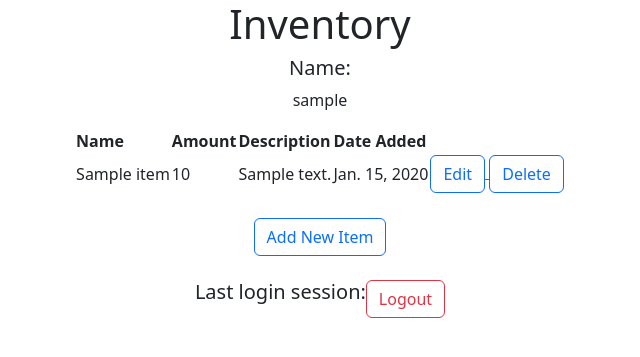
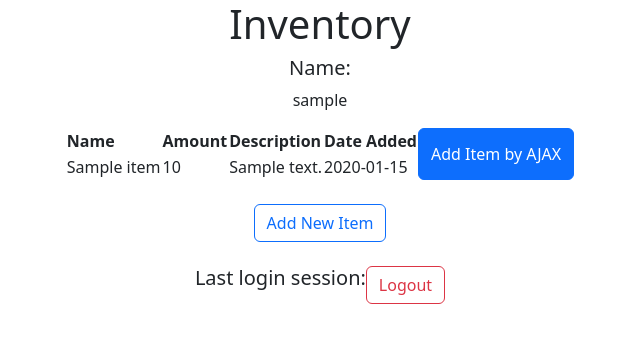
Before and after one commit to EzarY7/PBD_Assignment1, a Django app: page / in a window 1280 px wide. Shown: the top 357 px of the page, without its empty margins (320-960 px from the left). Run offline with Django 4.2, Linux system fonts and the light colour scheme; a user stored in the database is signed in; tables that the repository leaves empty hold one stand-in row (values such as "Sample post").

Commit message:
Finished code for assignment 6

```diff
--- a/main/templates/main.html
+++ b/main/templates/main.html
@@ -6,37 +6,39 @@
     <h5 class= "text-center">Name:</h5>
     <p class= "text-center"> {{name}}</p>
     <div class="d-flex justify-content-center">
-    <table>
-        <tr>
-            <th>Name</th>
-            <th>Amount</th>
-            <th>Description</th>
-            <th>Date Added</th>
-        </tr>
-
-        {% comment %} Below is how to show the product data {% endcomment %}
-
-        {% for item in items %}
-            <tr>
-                <td>{{item.name}}</td>
-                <td>{{item.amount}}</td>
-                <td>{{item.description}}</td>
-                <td>{{item.date_added}}</td>
-                <td>
-                    <a href="{% url 'main:edit_item' item.pk %}">
-                        <button class = "btn btn-outline-primary"->
-                            Edit
-                        </button>
-                    </a>
-                    <a href="{% url 'main:delete_item' item.pk %}">
-                        <button class = "btn btn-outline-primary">
-                            Delete
-                        </button>
-                    </a>
-                </td>
-            </tr>
-        {% endfor %}
-    </table>
+    <table id="item_table"></table>
+    <div class="modal fade" id="exampleModal" tabindex="-1" aria-labelledby="exampleModalLabel" aria-hidden="true">
+        <div class="modal-dialog">
+            <div class="modal-content">
+                <div class="modal-header">
+                    <h1 class="modal-title fs-5" id="exampleModalLabel">Add New Item</h1>
+                    <button type="button" class="btn-close" data-bs-dismiss="modal" aria-label="Close"></button>
+                </div>
+                <div class="modal-body">
+                    <form id="form" onsubmit="return false;">
+                        {% csrf_token %}
+                        <div class="mb-3">
+                            <label for="name" class="col-form-label">Name:</label>
+                            <input type="text" class="form-control" id="name" name="name"></input>
+                        </div>
+                        <div class="mb-3">
+                            <label for="amount" class="col-form-label">amount:</label>
+                            <input type="number" class="form-control" id="amount" name="amount"></input>
+                        </div>
+                        <div class="mb-3">
+                            <label for="description" class="col-form-label">Description:</label>
+                            <textarea class="form-control" id="description" name="description"></textarea>
+                        </div>
+                    </form>
+                </div>
+                <div class="modal-footer">
+                    <button type="button" class="btn btn-secondary" data-bs-dismiss="modal">Close</button>
+                    <button type="button" class="btn btn-primary" id="button_add" data-bs-dismiss="modal">Add Item</button>
+                </div>
+            </div>
+        </div>
+    </div>
+    <button type="button" class="btn btn-primary" data-bs-toggle="modal" data-bs-target="#exampleModal">Add Item by AJAX</button>
 </div>
     <br />
     <div class="d-flex justify-content-center">
@@ -56,4 +58,41 @@
         </button>
     </a>
 </div>
+<script>
+    async function getItems() {
+        return fetch("{% url 'main:get_item_json' %}").then((res) => res.json())
+    }
+    async function refreshItems() {
+        document.getElementById("item_table").innerHTML = ""
+        const items = await getItems()
+        let htmlString = `<tr>
+            <th>Name</th>
+            <th>Amount</th>
+            <th>Description</th>
+            <th>Date Added</th>
+        </tr>`
+        items.forEach((item) => {
+            htmlString += `\n<tr>
+            <td>${item.fields.name}</td>
+            <td>${item.fields.amount}</td>
+            <td>${item.fields.description}</td>
+            <td>${item.fields.date_added}</td>
+        </tr>`
+        })
+
+        document.getElementById("item_table").innerHTML = htmlString
+    }
+
+    refreshItems()
+    function addItem() {
+        fetch("{% url 'main:add_item_ajax' %}", {
+            method: "POST",
+            body: new FormData(document.querySelector('#form'))
+        }).then(refreshItems)
+
+        document.getElementById("form").reset()
+        return false
+    }
+    document.getElementById("button_add").onclick = addItem
+</script>
     {% endblock content %}
--- a/main/urls.py
+++ b/main/urls.py
@@ -5,6 +5,7 @@ from main.views import login_user
 from main.views import logout_user
 from main.views import edit_item
 from main.views import delete_item
+from main.views import get_item_json, add_item_ajax
 
 app_name = 'main'
 
@@ -20,4 +21,6 @@ urlpatterns = [
     path('logout/', logout_user, name='logout'),
     path('edit-item/<int:id>', edit_item, name='edit_item'),
     path('delete/<int:id>', delete_item, name='delete_item'),  # adjust the function name
+    path('get-item/', get_item_json, name='get_item_json'),
+    path('create-item-ajax/', add_item_ajax, name='add_item_ajax')
 ]
--- a/main/views.py
+++ b/main/views.py
@@ -47,6 +47,8 @@ def create_item(request):
         item.user = request.user
         item.save()
         return HttpResponseRedirect(reverse('main:show_main'))
+    context = {'form': form}
+    return render(request, "create_item.html", context)
 
 
 def show_xml(request):
@@ -120,3 +122,21 @@ def delete_item(request, id):
     item.delete()
     # Return to the main page
     return HttpResponseRedirect(reverse('main:show_main'))
+
+def get_item_json(request):
+    item_object = Item.objects.all()
+    return HttpResponse(serializers.serialize('json', item_object))
+
+def add_item_ajax(request):
+    if request.method == 'POST':
+        name = request.POST.get("name")
+        amount = request.POST.get("amount")
+        description = request.POST.get("description")
+        user = request.user
+
+        new_item = Item(name=name, amount=amount, description=description, user=user)
+        new_item.save()
+
+        return HttpResponse(b"CREATED", status=201)
+
+    return HttpResponseNotFound()
```
